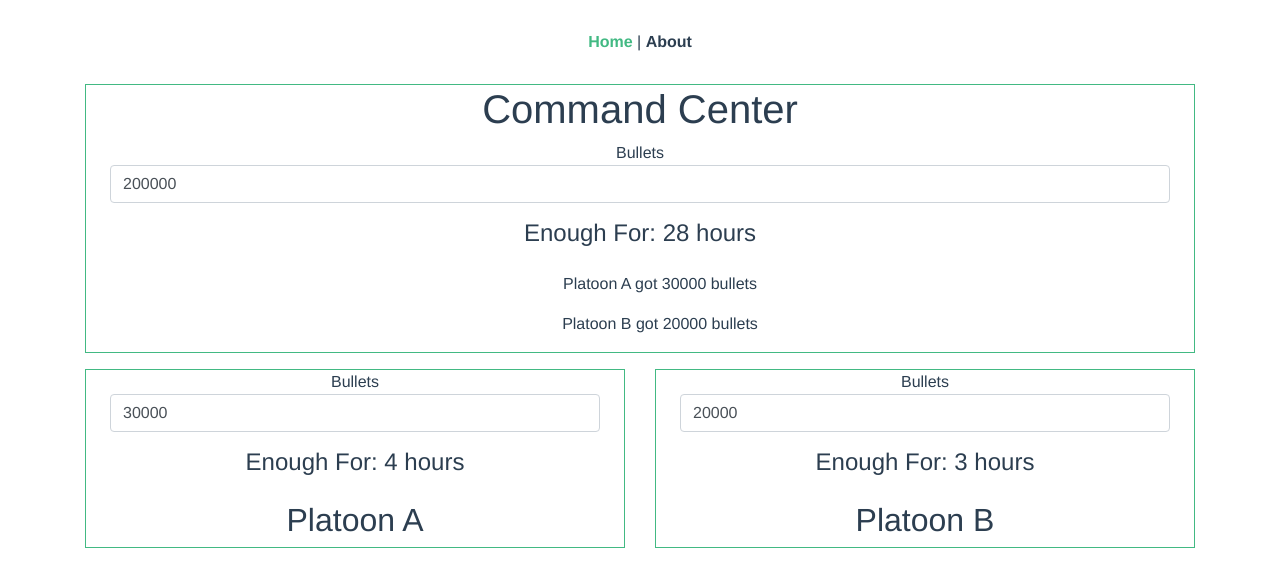
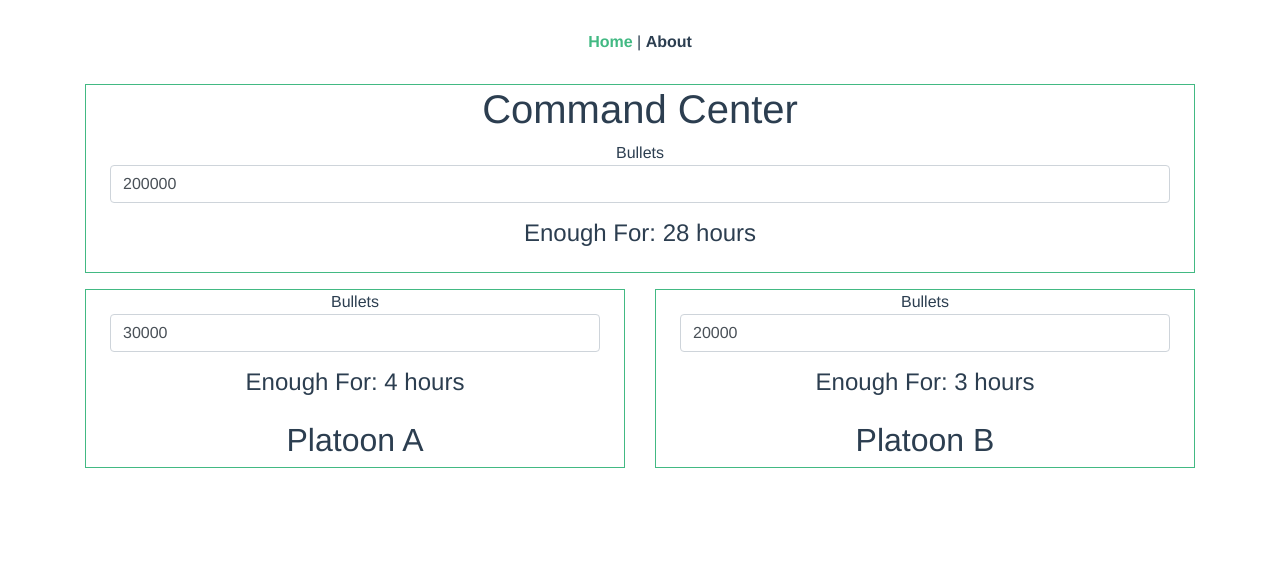
Before and after one commit to aviabey/vue-vuex, a Vue app: page / in a window 1280 px wide. Shown: the top 586 px of the page. Built offline with nearby package versions, Linux system fonts and the light colour scheme.

Commit message:
Revert "Show platoon bullet count on CommandCenter" and change the home page layout
This reverts commit f530fe3c3133c67dde07cf8e5d795d0106bf10e5.

```diff
--- a/src/components/CommandCenter.vue
+++ b/src/components/CommandCenter.vue
@@ -1,45 +1,19 @@
 <template>
-  <div class="container">
-    <div class="row">
-      <div class="col-sm">
-        <div>
-          <BasePlatoon :bullets="bullets">
-            <h1 slot="title-top">Command Center</h1>
-            <dir slot="other-platoon">
-              <p>Platoon A got {{ bulletsPlatoonA }} bullets</p>
-              <p>Platoon B got {{ bulletsPlatoonB }} bullets</p>
-            </dir>
-          </BasePlatoon>
-        </div>
-      </div>
-    </div>
-    <div class="row">
-      <div class="col-sm">
-        <PlattonA :bullets="bulletsPlatoonA"></PlattonA>
-      </div>
-      <div class="col-sm">
-        <PlattonB :bullets="bulletsPlatoonB"></PlattonB>
-      </div>
-    </div>
-  </div>
+  <BasePlatoon :bullets="bullets">
+    <h1 slot="title-top">Command Center</h1>
+  </BasePlatoon>
 </template>
 
 <script>
-import PlattonA from "@/components/PlattonA.vue";
-import PlattonB from "@/components/PlattonB.vue";
 import BasePlatoon from "@/components/BasePlatoon.vue";
 
 export default {
   components: {
-    PlattonA,
-    PlattonB,
     BasePlatoon,
   },
   data() {
     return {
       bullets: 200000,
-      bulletsPlatoonA: 30000,
-      bulletsPlatoonB: 20000,
     };
   },
 };
--- a/src/components/PlattonA.vue
+++ b/src/components/PlattonA.vue
@@ -1,9 +1,7 @@
 <template>
-  <div>
-    <BasePlatoon :bullets="bullets">
-      <h2 slot="title-bottom">Platoon A</h2>
-    </BasePlatoon>
-  </div>
+  <BasePlatoon :bullets="bullets">
+    <h2 slot="title-bottom">Platoon A</h2>
+  </BasePlatoon>
 </template>
 
 <script>
@@ -13,11 +11,10 @@
   components: {
     BasePlatoon,
   },
-  props: {
-    bullets: {
-      type: Number,
-      default: 0,
-    },
+  data() {
+    return {
+      bullets: 30000,
+    };
   },
 };
 </script>
--- a/src/components/PlattonB.vue
+++ b/src/components/PlattonB.vue
@@ -1,9 +1,7 @@
 <template>
-  <div>
-    <BasePlatoon :bullets="bullets">
-      <h2 slot="title-bottom">Platoon B</h2>
-    </BasePlatoon>
-  </div>
+  <BasePlatoon :bullets="bullets">
+    <h2 slot="title-bottom">Platoon B</h2>
+  </BasePlatoon>
 </template>
 
 <script>
@@ -13,11 +11,10 @@
   components: {
     BasePlatoon,
   },
-  props: {
-    bullets: {
-      type: Number,
-      default: 0,
-    },
+  data() {
+    return {
+      bullets: 20000,
+    };
   },
 };
 </script>
--- a/src/views/Home.vue
+++ b/src/views/Home.vue
@@ -1,20 +1,33 @@
 <template>
-  <div>
-    <CommandCenter></CommandCenter>
+  <div class="container">
+    <div class="row">
+      <div class="col-sm">
+        <CommandCenter></CommandCenter>
+      </div>
+    </div>
+    <div class="row">
+      <div class="col-sm">
+        <PlattonA></PlattonA>
+      </div>
+      <div class="col-sm">
+        <PlattonB></PlattonB>
+      </div>
+    </div>
   </div>
 </template>
 
 <script>
-import CommandCenter from '@/components/CommandCenter.vue';
+import CommandCenter from "@/components/CommandCenter.vue";
+import PlattonA from "@/components/PlattonA.vue";
+import PlattonB from "@/components/PlattonB.vue";
 
 export default {
   components: {
-    CommandCenter
+    CommandCenter,
+    PlattonA,
+    PlattonB,
   },
 };
-
 </script>
 
-<style lang="sass" scoped>
-
-</style>
+<style lang="sass" scoped></style>
```
